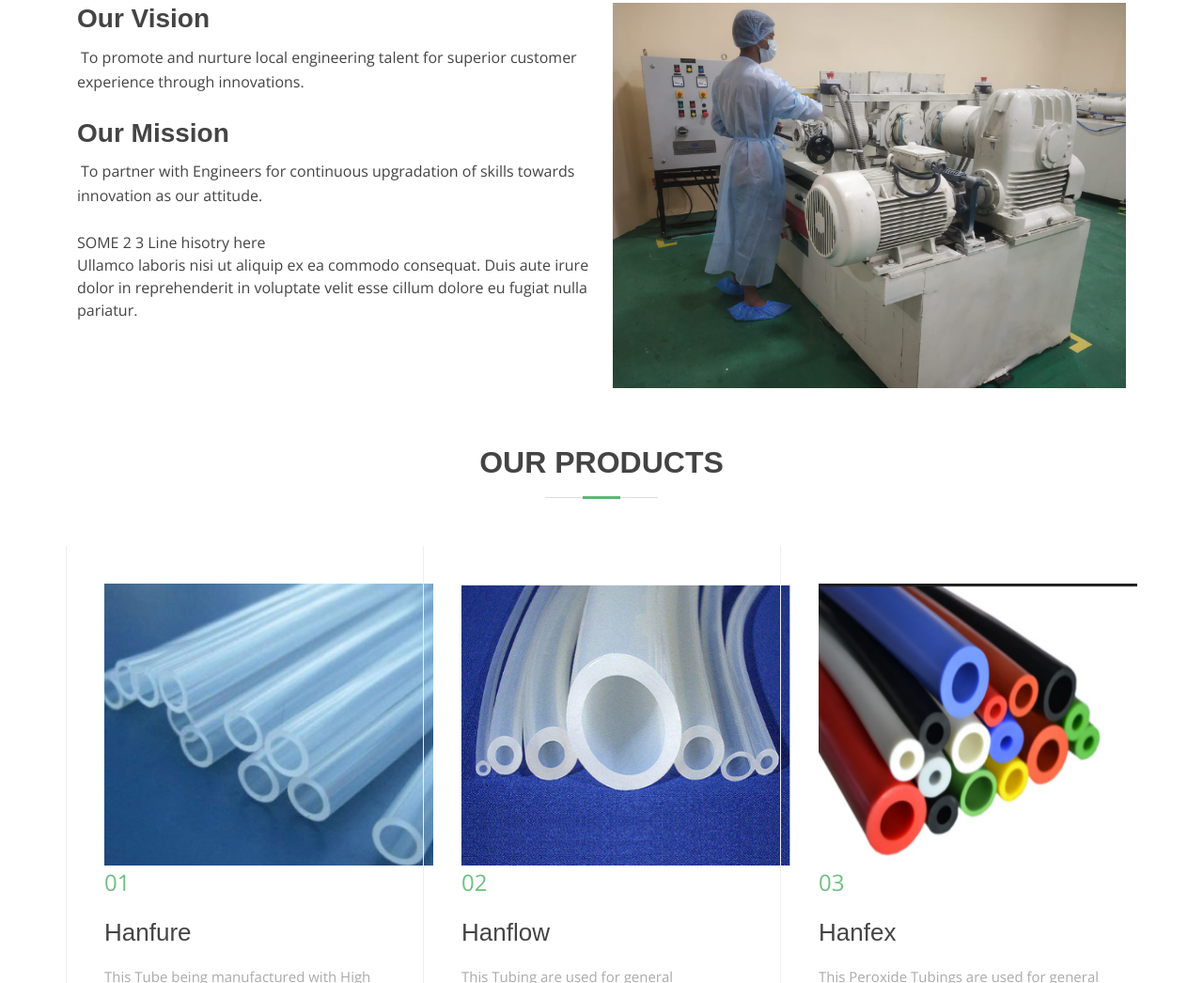
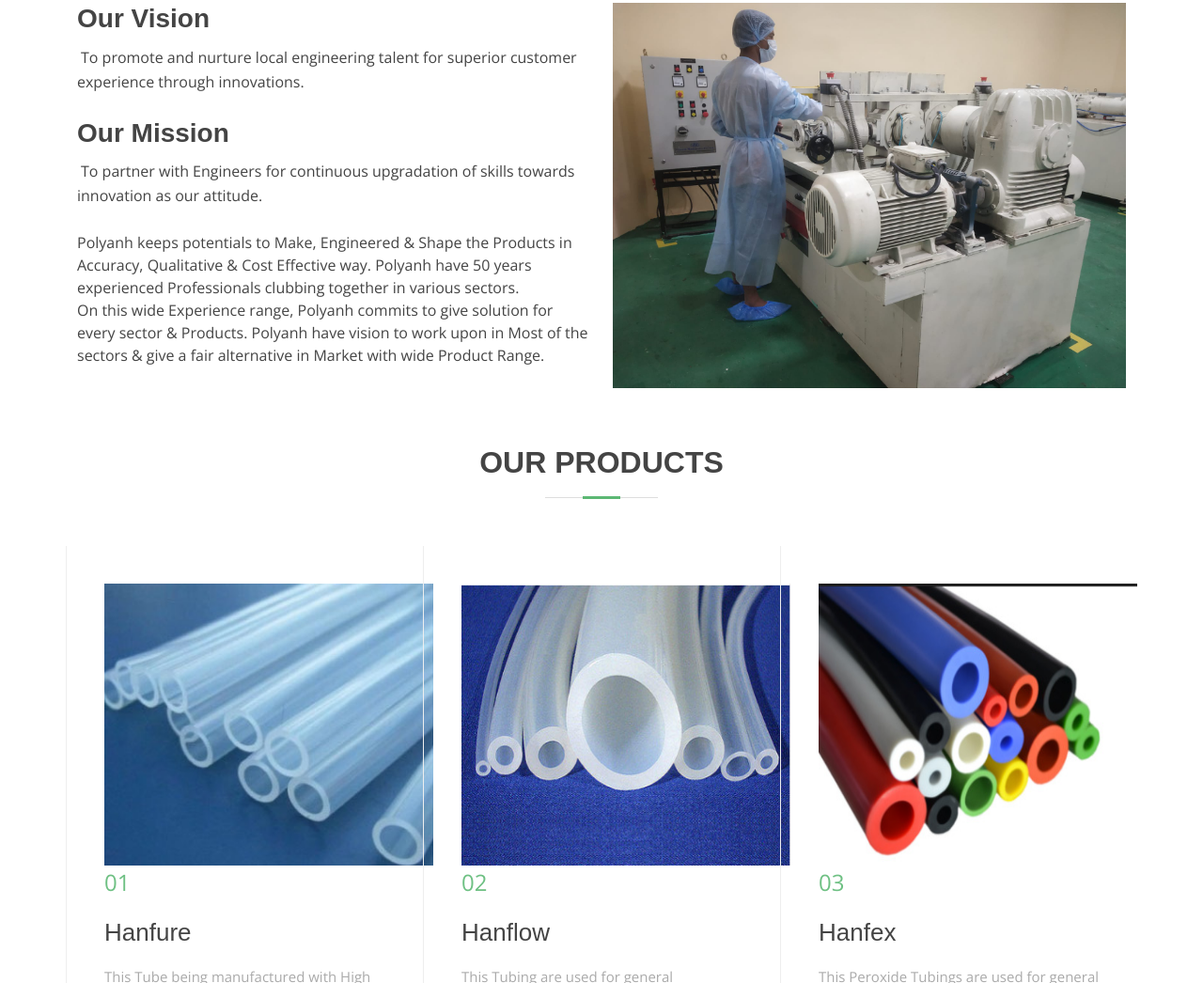
Before and after one commit to vedanthatwalne/polyanh-new, a plain HTML site: page index.html in a window 1280 px wide. Shown: the part 1341-2387 px from the top of the page at 94% size. Drawn offline with nearby package versions, Linux system fonts and the light colour scheme; some icons are missing.

Commit message:
Update index.html

```diff
--- a/index.html
+++ b/index.html
@@ -287,9 +287,10 @@
               <li><i class="bi bi-check-circled"></i> To partner with Engineers for continuous upgradation of skills towards innovation as our attitude.</li>
             </ul>
             <p>
-              SOME 2 3 Line hisotry here
-              <br>Ullamco laboris nisi ut aliquip ex ea commodo consequat. Duis aute irure dolor in reprehenderit in voluptate
-              velit esse cillum dolore eu fugiat nulla pariatur.
+            Polyanh keeps potentials to Make, Engineered & Shape the Products in Accuracy, Qualitative & Cost Effective way.
+Polyanh have 50 years experienced Professionals clubbing together in various sectors.<br>
+On this wide Experience range, Polyanh commits to give solution for every sector  & Products.
+Polyanh have vision to work upon in Most of the sectors & give a fair alternative in Market with wide Product Range.
             </p>
           </div>
         </div>
```
